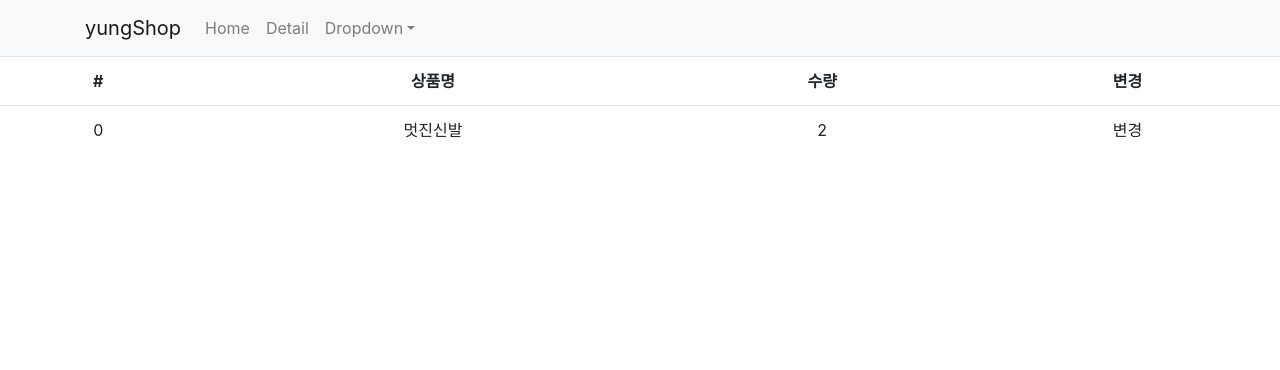
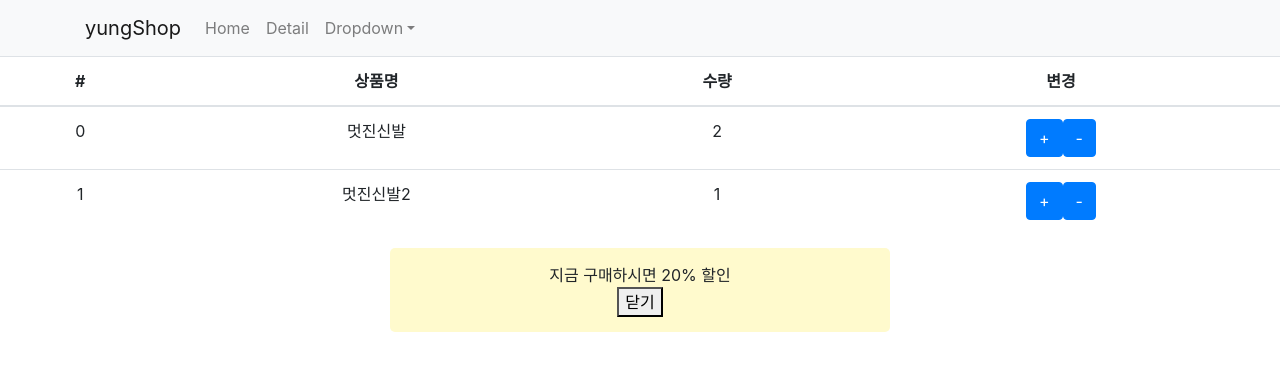
Before and after one commit to nerdyxxn/shop-react-frontend, a React (Create React App) app: page /cart in a window 1280 px wide. Shown: the top 370 px of the page. Built offline with nearby package versions, Linux system fonts and the light colour scheme.

Commit message:
feat(*) : add cart and leverage redux capabilities
장바구니 페이지 및 redux를 활용한 추가 기능 구현

```diff
--- a/src/Cart.js
+++ b/src/Cart.js
@@ -6,24 +6,53 @@ function Cart(props) {
   return (
     <div>
       <Table responsive>
+        <thead>
           <tr>
             <th>#</th>
             <th>상품명</th>
             <th>수량</th>
             <th>변경</th>
           </tr>
-
+        </thead>
+        <tbody>
           {props.state.map(function (n, i) {
             return (
               <tr key={i}>
                 <td>{n.id}</td>
                 <td>{n.name}</td>
                 <td>{n.quantity}</td>
-              <td>변경</td>
+                <td>
+                  <button
+                    className="btn btn-primary"
+                    onClick={() => {
+                      props.dispatch({ type: '수량증가', 데이터: n.id }); // 클릭한 데이터의 아이디를 reducer로 보내줌
+                    }}>
+                    +
+                  </button>
+                  <button
+                    className="btn btn-primary"
+                    onClick={() => {
+                      props.dispatch({ type: '수량감소', 데이터: n.id });
+                    }}>
+                    -
+                  </button>
+                </td>
               </tr>
             );
           })}
+        </tbody>
       </Table>
+      {props.alert === true ? (
+        <div className="my-alert2">
+          <p>지금 구매하시면 20% 할인</p>
+          <button
+            onClick={() => {
+              props.dispatch({ type: 'alert닫기' });
+            }}>
+            닫기
+          </button>
+        </div>
+      ) : null}
     </div>
   );
 }
@@ -33,7 +62,8 @@ function stateToProps(state) {
     // redux.store안에 있는 data를 가져와서 props로 변환해주는 함수
     // state 중에 name이라는 데이터가 있으면 상품명이라는 props로 변환
     // state를 props로 바꿔주기
-    state: state,
+    state: state.reducer,
+    alert: state.reducer2,
   };
 }
 
--- a/src/Detail.js
+++ b/src/Detail.js
@@ -15,6 +15,7 @@ import { useEffect, useState } from 'react';
 import { useContext } from 'react';
 import { 재고context } from './App.js';
 import { CSSTransition } from 'react-transition-group';
+import { connect } from 'react-redux';
 
 function Detail(props) {
   let [alert, alert변경] = useState(true);
@@ -71,7 +72,12 @@ function Detail(props) {
           <button
             className="btn btn-danger"
             onClick={() => {
-              props.재고변경([9, 11, 12]);
+              //props.재고변경([9, 11, 12]);
+              props.dispatch({
+                type: '항목추가',
+                payload: { id: 2, name: '새로운상품', quantity: 1 },
+              });
+              history.push('/cart');
             }}>
             주문하기
           </button>
@@ -132,4 +138,14 @@ function Info(props) {
   return <p>재고 : {props.재고[0]}</p>;
 }
 
-export default Detail;
+function stateToProps(state) {
+  return {
+    // redux.store안에 있는 data를 가져와서 props로 변환해주는 함수
+    // state 중에 name이라는 데이터가 있으면 상품명이라는 props로 변환
+    // state를 props로 바꿔주기
+    state: state.reducer,
+    alert: state.reducer2,
+  };
+}
+
+export default connect(stateToProps)(Detail);
--- a/src/Detail.scss
+++ b/src/Detail.scss
@@ -20,7 +20,7 @@
 
 .my-alert2 {
   @extend .my-alert;
-  background: green;
+  background: lemonchiffon;
 }
 
 .my-alert p {
--- a/src/index.js
+++ b/src/index.js
@@ -6,11 +6,43 @@ import App from './App';
 import reportWebVitals from './reportWebVitals';
 import { BrowserRouter } from 'react-router-dom';
 import { Provider } from 'react-redux';
-import { createStore } from 'redux';
+import { combineReducers, createStore } from 'redux';
 
-let store = createStore(() => {
-  return [{ id: 0, name: '멋진신발', quantity: 2 }];
-});
+// reducer - 1
+let 초기값 = [
+  { id: 0, name: '멋진신발', quantity: 2 },
+  { id: 1, name: '멋진신발2', quantity: 1 },
+];
+
+function reducer(state = 초기값, action) {
+  if (action.type === '항목추가') {
+    let copy = [...state];
+    copy.push(action.payload);
+    return copy;
+  } else if (action.type === '수량증가') {
+    let copy = [...state]; // 초기 state를 deep copy
+    copy[action.데이터].quantity++;
+    return copy;
+  } else if (action.type === '수량감소') {
+    let copy = [...state];
+    copy[action.데이터].quantity--;
+    return copy;
+  } else {
+    return state; // reducer는 반드시 state를 리턴해야 한다.
+  }
+}
+
+// reducer - 2
+let alert초기값 = true;
+function reducer2(state = alert초기값, action) {
+  if (action.type === 'alert닫기') {
+    return false;
+  } else {
+    return state;
+  }
+}
+
+let store = createStore(combineReducers({ reducer, reducer2 }));
 
 const rootElement = document.getElementById('root');
 const root = createRoot(rootElement);
```
Lines whose indentation alone changed are shown as unchanged.
